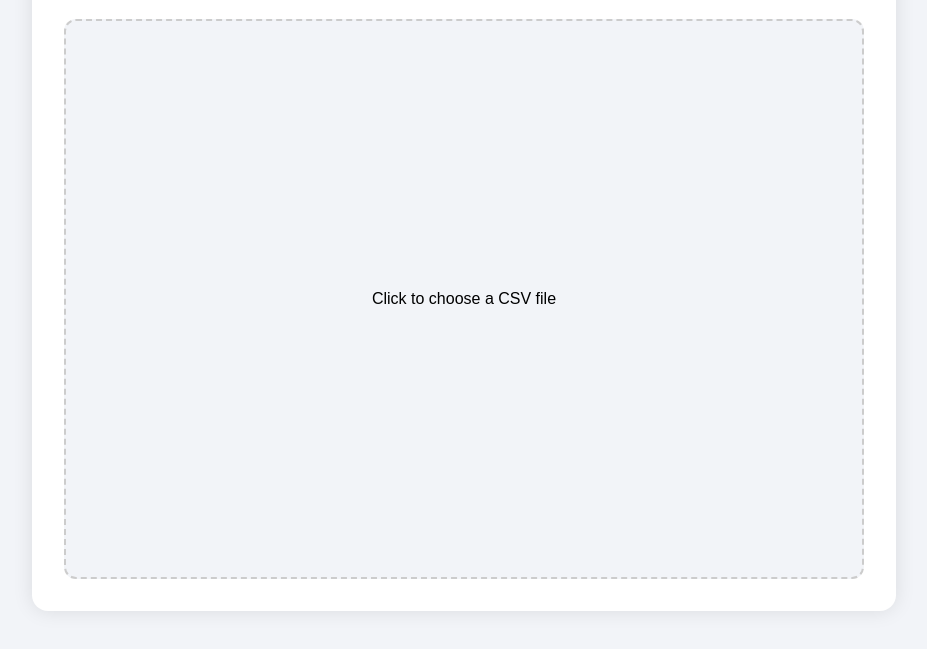
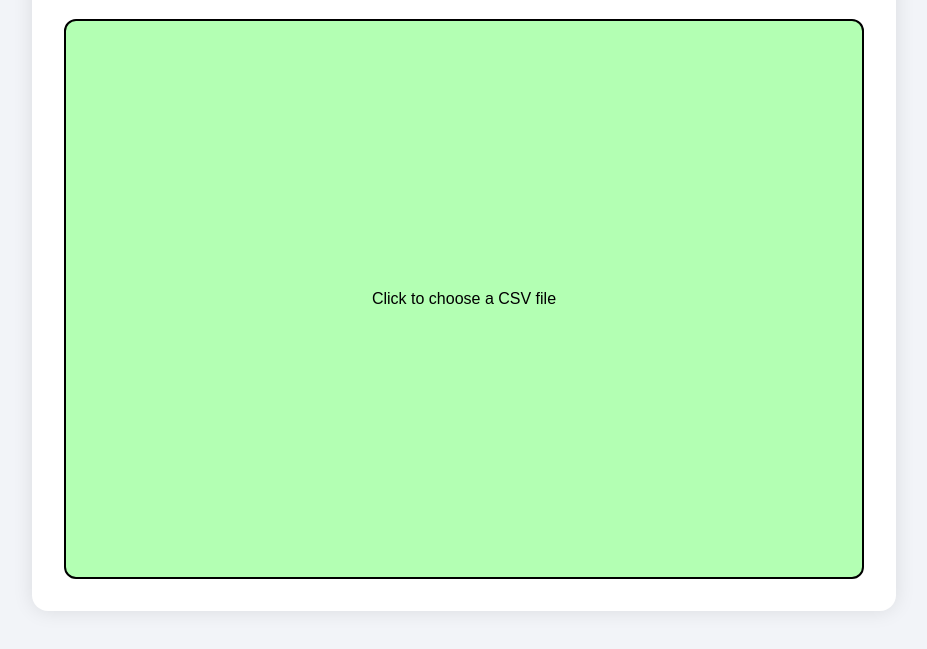
Before and after one commit to stravag/ynab, a website built with Vite: page index.html in a window 1280 px wide. In both pictures the pointer is over the label "Click to choose a CSV file". Shown: the part 141-790 px from the top of the page, without its empty margins (176-1103 px from the left). Built offline with nearby package versions, Linux system fonts and the light colour scheme.

Commit message:
change hover color

```diff
--- a/index.html
+++ b/index.html
@@ -46,7 +46,8 @@
         }
 
         #file-input:hover {
-            background-color: #f2f4f8;
+            background-color: #b3ffb3;
+            border: 2px solid black;
         }
 
         input[type="file"] {
```
